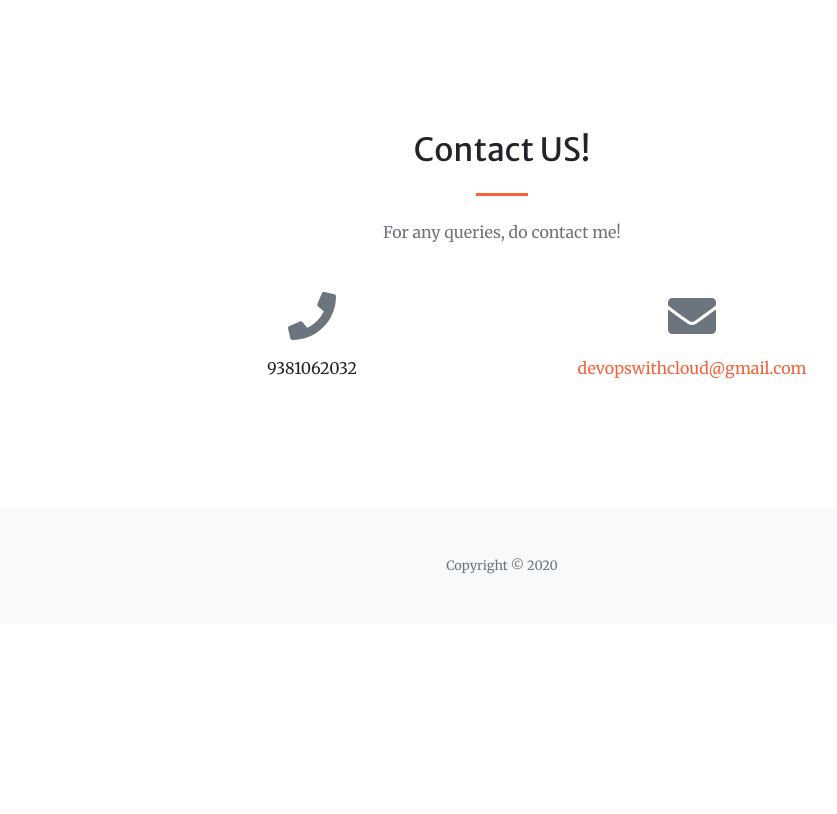
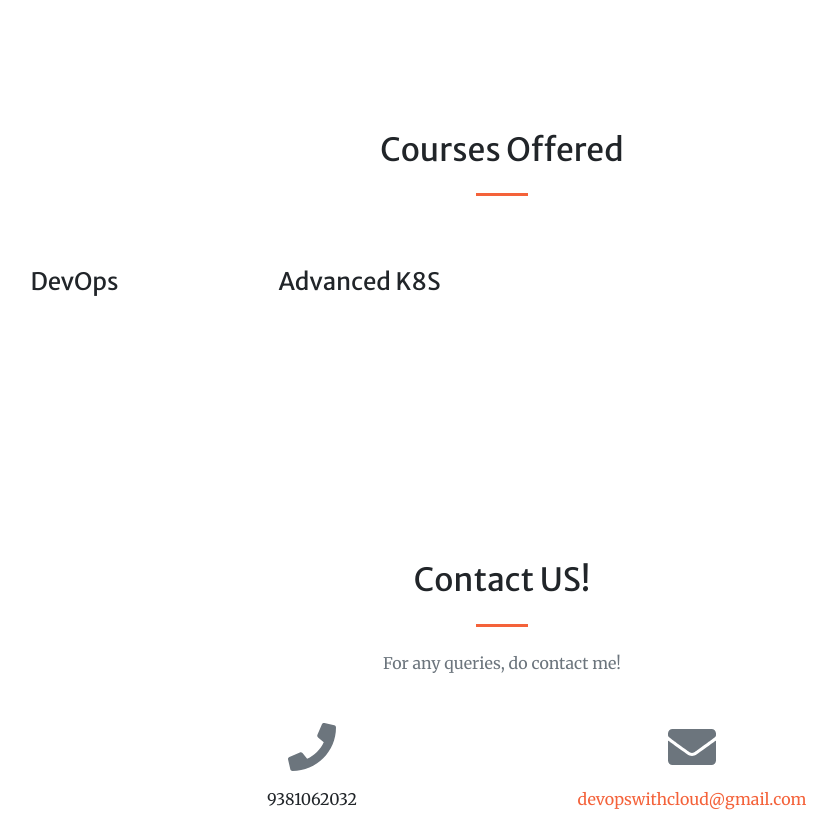
Before and after one commit to sunisriuppala/webapp, a plain HTML site: page index.html in a window 1280 px wide. Shown: the part 1705-2519 px from the top of the page, without its empty margins (138-975 px from the left). Before the commit the page ends 2329 px from the top, so only its background shows below. Drawn offline with nearby package versions, Linux system fonts and the light colour scheme.

Commit message:
new feature

```diff
--- a/index.html
+++ b/index.html
@@ -27,7 +27,7 @@
                     <ul class="navbar-nav ml-auto my-2 my-lg-0">
                         <li class="nav-item"><a class="nav-link js-scroll-trigger" href="#about">About</a></li>
                         <li class="nav-item"><a class="nav-link js-scroll-trigger" href="#services">Service</a></li>
-                        <!--li class="nav-item"><a class="nav-link js-scroll-trigger" href="#courses">Courses</a></li-->
+                        <li class="nav-item"><a class="nav-link js-scroll-trigger" href="#courses">Courses</a></li-->
                         <li class="nav-item"><a class="nav-link js-scroll-trigger" href="#contact">ContactMe</a></li>
                     </ul>
                 </div>
@@ -81,6 +81,26 @@
             </div>
         </section>
     </section>
+         <!-- Courses-->
+          <section class="page-section" id="Courses">
+              <div class="container">
+                  <h2 class="text-center mt-0">Courses Offered</h2>
+                  <hr class="divider my-4" />
+                  <div class="row">
+                      <div class="col-lg-3 col-md-6 text-center">
+                          <div class="mt-5">
+                              <h3 class="h4 mb-2">DevOps</h3>
+                          </div>
+                      </div>
+                  <div class="col-lg-3 col-md-6 text-center">
+                      <div class="mt-5">
+                          <h3 class="h4 mb-2">Advanced K8S</h3>
+                      </div>
+                  </div>
+              </div>
+          </div>
+      </section>
+    </section>
         <!-- Contact-->
         <section class="page-section" id="contact">
             <div class="container">
```
